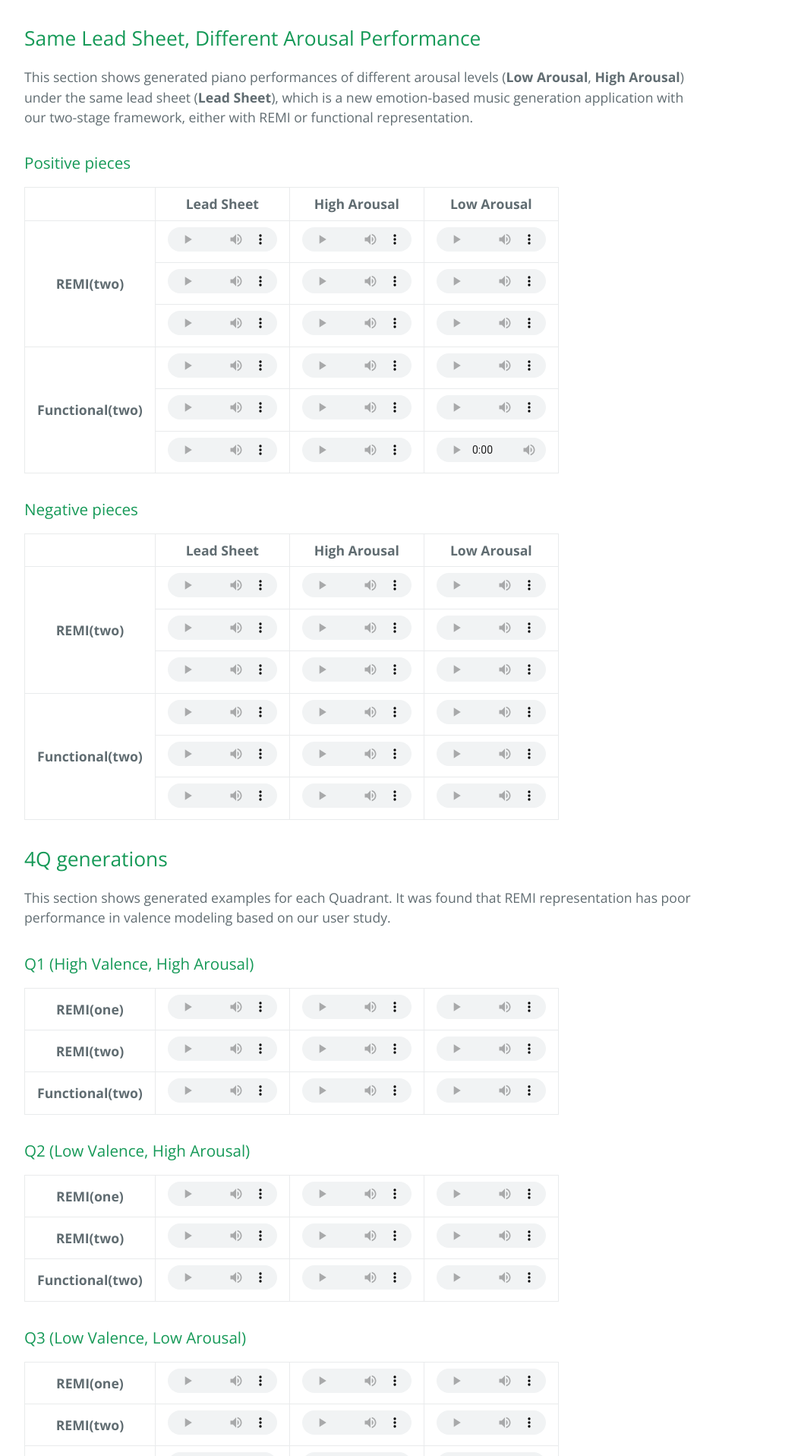
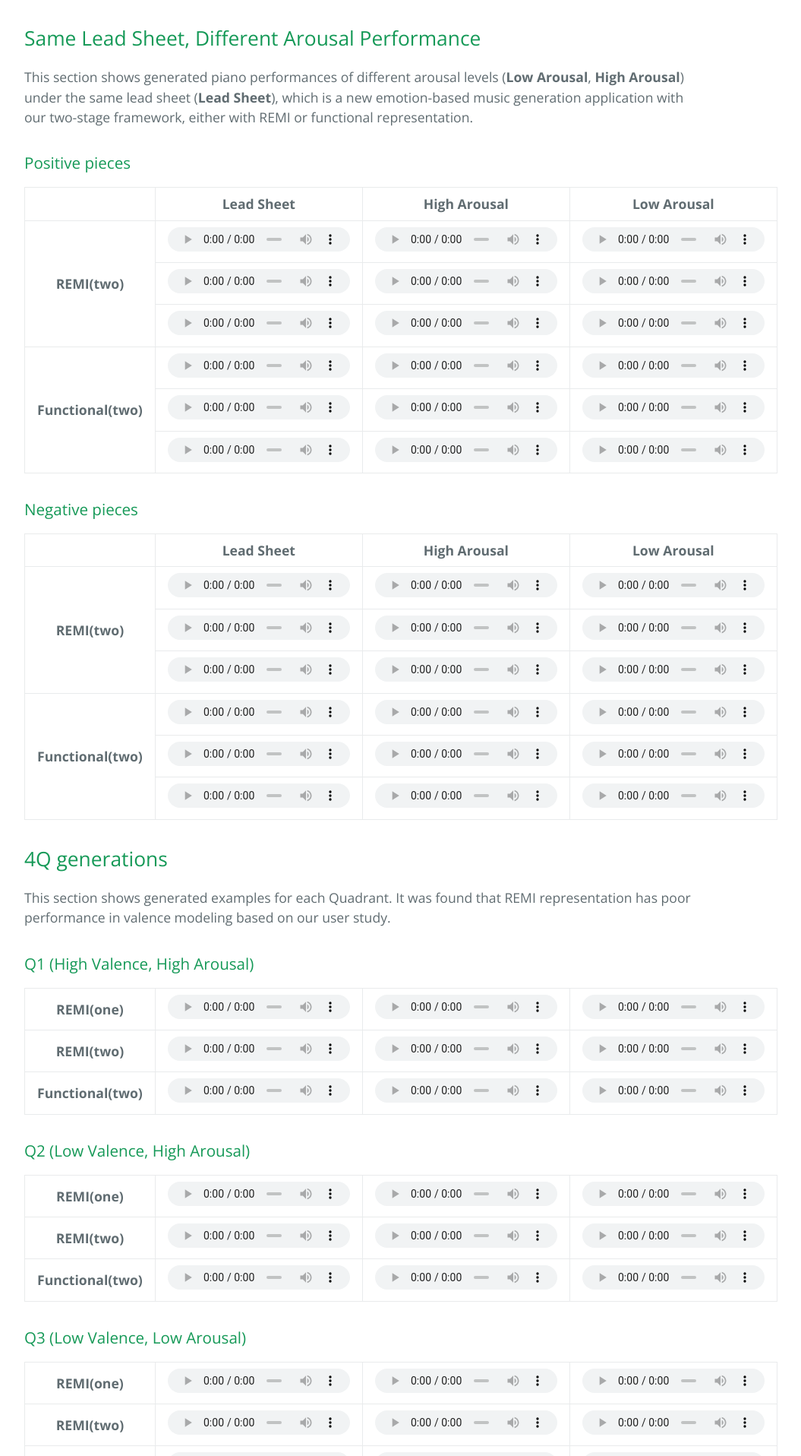
Before and after one commit to emo-disentanger/emo-disentanger.github.io, a Jekyll site: the page built from index.markdown, in a window 1280 px wide. Shown: the part 2326-4242 px from the top of the page at 76% size, without its empty margins (160-1215 px from the left). Built offline with Jekyll 4.4.1, drawn with Linux system fonts in a browser that asks for light colours; the repository's description, which GitHub fills in, is left out.

Commit message:
Update style.css

```diff
--- a/assets/css/style.css
+++ b/assets/css/style.css
@@ -328,7 +328,7 @@ table.audio-table td, table.audio-table th {
 
 table.audio-table audio {
     height: 2rem;
-    max-width: 9rem; }
+    max-width: 15rem; }
 
 @media screen and (min-width: 200rem) {
   table.audio-table audio {
@@ -343,7 +343,7 @@ table.audio-table audio {
         overflow-x: visible; }
   table.audio-table .metric-col {
         width: 7em; } }
-@media screen and (max-width: 180rem) {
+@media screen and (max-width: 106rem) {
   table.audio-table {
         margin-left: auto;
         margin-right: auto;
```
